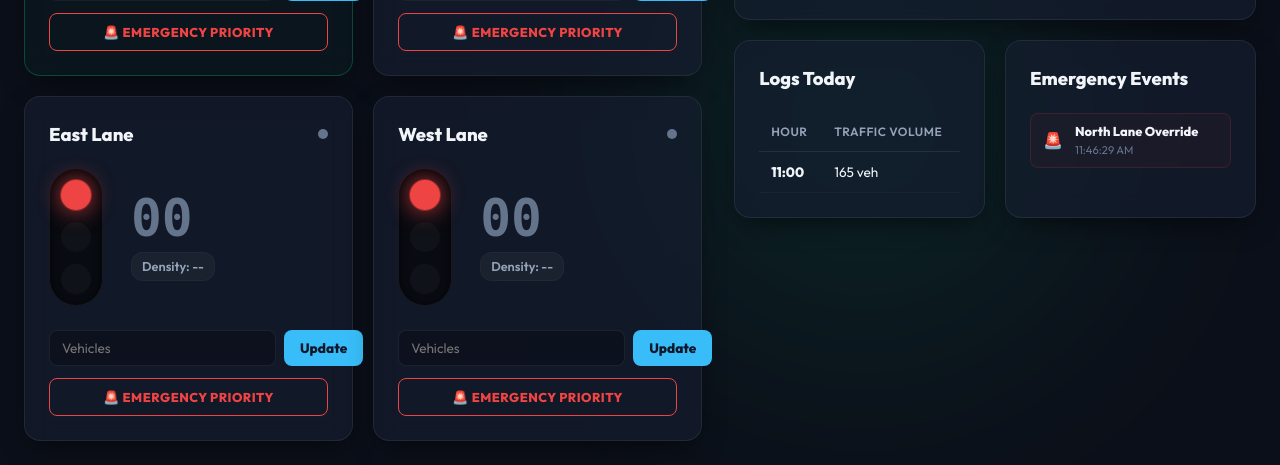
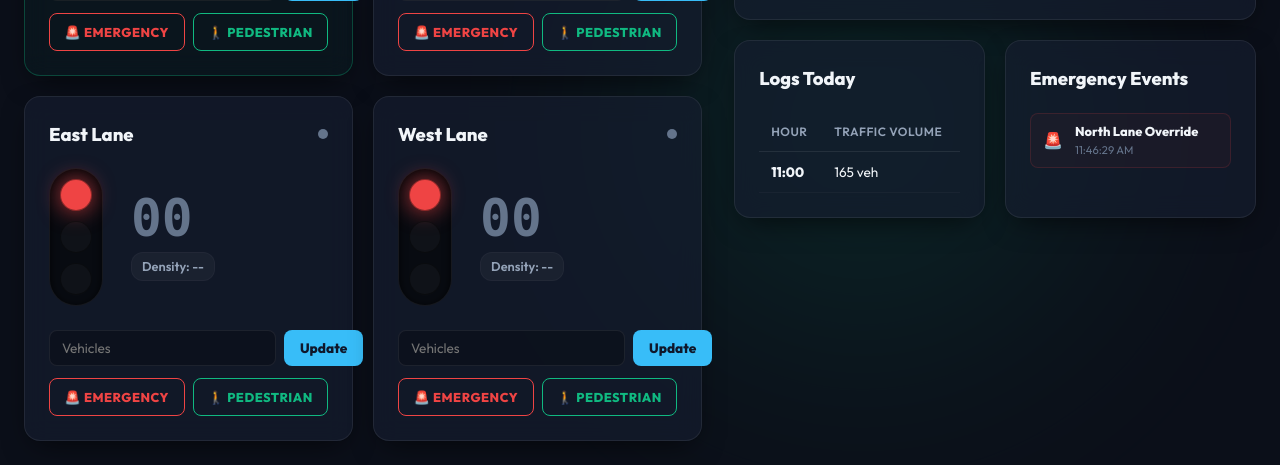
Before and after one commit to U-295/SMART-TRAFFIC-SYSTEM, a Flask app: page / in a window 1280 px wide. Shown: the part 684-1149 px from the top of the page. Run offline with Flask 3, Linux system fonts and the light colour scheme; data comes from the database, SQL or seed files in the repository.

Commit message:
Feat: Add pedestrian crossing request button UI to each lane card

```diff
--- a/static/style.css
+++ b/static/style.css
@@ -746,3 +746,39 @@ input:checked + .slider:before {
     color: var(--accent-blue);
     box-shadow: 0 0 10px rgba(56, 189, 248, 0.2);
 }
+
+/* Priority controls row */
+.btn-priority-row {
+    display: flex;
+    gap: 8px;
+    width: 100%;
+}
+
+.btn-priority-row button {
+    flex: 1;
+}
+
+/* Pedestrian button */
+.btn-pedestrian {
+    background: transparent;
+    color: var(--accent-green);
+    border: 1.5px solid var(--accent-green);
+    border-radius: 8px;
+    padding: 10px;
+    font-weight: 700;
+    font-size: 0.8rem;
+    letter-spacing: 0.5px;
+    text-transform: uppercase;
+    cursor: pointer;
+    transition: background-color 0.2s, color 0.2s, box-shadow 0.2s;
+    display: flex;
+    align-items: center;
+    justify-content: center;
+    gap: 4px;
+}
+
+.btn-pedestrian:hover {
+    background-color: var(--accent-green);
+    color: white;
+    box-shadow: 0 0 15px rgba(16, 185, 129, 0.35);
+}
--- a/templates/index.html
+++ b/templates/index.html
@@ -123,7 +123,10 @@
                                 <input type="number" id="count-1" min="0" placeholder="Vehicles">
                                 <button onclick="updateDensity(1)" class="btn-update">Update</button>
                             </div>
-                            <button onclick="triggerEmergency(1)" class="btn-emergency">🚨 Emergency Priority</button>
+                            <div class="btn-priority-row">
+                                <button onclick="triggerEmergency(1)" class="btn-emergency">🚨 Emergency</button>
+                                <button onclick="requestPedestrian(1)" class="btn-pedestrian">🚶 Pedestrian</button>
+                            </div>
                         </div>
                     </div>
 
@@ -149,7 +152,10 @@
                                 <input type="number" id="count-2" min="0" placeholder="Vehicles">
                                 <button onclick="updateDensity(2)" class="btn-update">Update</button>
                             </div>
-                            <button onclick="triggerEmergency(2)" class="btn-emergency">🚨 Emergency Priority</button>
+                            <div class="btn-priority-row">
+                                <button onclick="triggerEmergency(2)" class="btn-emergency">🚨 Emergency</button>
+                                <button onclick="requestPedestrian(2)" class="btn-pedestrian">🚶 Pedestrian</button>
+                            </div>
                         </div>
                     </div>
 
@@ -175,7 +181,10 @@
                                 <input type="number" id="count-3" min="0" placeholder="Vehicles">
                                 <button onclick="updateDensity(3)" class="btn-update">Update</button>
                             </div>
-                            <button onclick="triggerEmergency(3)" class="btn-emergency">🚨 Emergency Priority</button>
+                            <div class="btn-priority-row">
+                                <button onclick="triggerEmergency(3)" class="btn-emergency">🚨 Emergency</button>
+                                <button onclick="requestPedestrian(3)" class="btn-pedestrian">🚶 Pedestrian</button>
+                            </div>
                         </div>
                     </div>
 
@@ -201,7 +210,10 @@
                                 <input type="number" id="count-4" min="0" placeholder="Vehicles">
                                 <button onclick="updateDensity(4)" class="btn-update">Update</button>
                             </div>
-                            <button onclick="triggerEmergency(4)" class="btn-emergency">🚨 Emergency Priority</button>
+                            <div class="btn-priority-row">
+                                <button onclick="triggerEmergency(4)" class="btn-emergency">🚨 Emergency</button>
+                                <button onclick="requestPedestrian(4)" class="btn-pedestrian">🚶 Pedestrian</button>
+                            </div>
                         </div>
                     </div>
                 </div>
```
